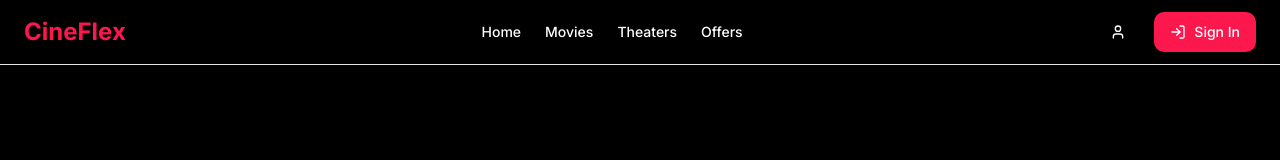
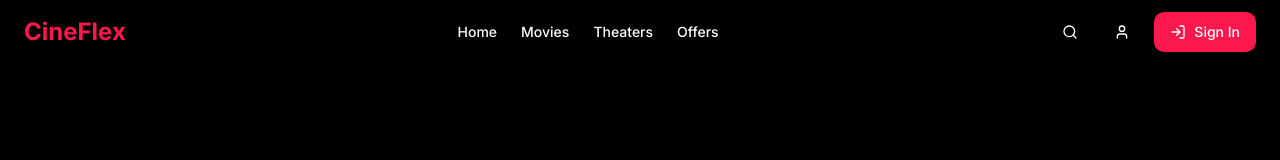
Before and after one commit to Sinchana-kp02/CineFlex, a Next.js app: page /movies/a-quiet-place-day-one in a window 1280 px wide. Shown: the top 160 px of the page. Built offline with nearby package versions, Linux system fonts and the light colour scheme.

Commit message:
nav bar completed

```diff
--- a/app/page.tsx
+++ b/app/page.tsx
@@ -7,7 +7,6 @@ import { Search } from "lucide-react";
 export default function Home() {
   return (
     <main className="flex-1">
-      {/* Featured Movies as Hero Section */}
       <section className="bg-black pt-0">
         <FeaturedMovies />
       </section>
--- a/components/navbar.tsx
+++ b/components/navbar.tsx
@@ -1,29 +1,35 @@
-"use client"
+"use client";
 
-import { useState } from "react"
-import Link from "next/link"
-import { Button } from "@/components/ui/button"
-import { User, Menu, X, LogIn } from "lucide-react"
-import { usePathname } from "next/navigation"
-import { cn } from "@/lib/utils"
+import { useState } from "react";
+import Link from "next/link";
+import { Button } from "@/components/ui/button";
+import { User, Menu, X, LogIn, Search } from "lucide-react";
+import { usePathname } from "next/navigation";
+import { cn } from "@/lib/utils";
+import { Input } from "@/components/ui/input";
 
 export default function Navbar() {
-  const [isMenuOpen, setIsMenuOpen] = useState(false)
-  const pathname = usePathname()
+  const [isMenuOpen, setIsMenuOpen] = useState(false);
+  const [isSearchOpen, setIsSearchOpen] = useState(false);
+  const pathname = usePathname();
 
   const toggleMenu = () => {
-    setIsMenuOpen(!isMenuOpen)
-  }
+    setIsMenuOpen(!isMenuOpen);
+  };
+
+  const toggleSearch = () => {
+    setIsSearchOpen(!isSearchOpen);
+  };
 
   const navLinks = [
     { name: "Home", href: "/" },
     { name: "Movies", href: "/movies" },
     { name: "Theaters", href: "/theaters" },
     { name: "Offers", href: "/offers" },
-  ]
+  ];
 
   return (
-    <header className="sticky top-0 z-50 w-full border-b bg-black/80 backdrop-blur-sm">
+    <header className="sticky top-0 z-50 w-full  bg-black/80 backdrop-blur-sm">
       <div className="container flex h-16 items-center justify-between px-4 md:px-6">
         <div className="flex items-center gap-2">
           <Link href="/" className="flex items-center gap-2">
@@ -39,7 +45,7 @@ export default function Navbar() {
               href={link.href}
               className={cn(
                 "text-sm font-medium transition-colors hover:text-[#FC174D]",
-                pathname === link.href ? "text-[#FC174D]" : "text-white",
+                pathname === link.href ? "text-[#FC174D]" : "text-white"
               )}
             >
               {link.name}
@@ -47,7 +53,37 @@ export default function Navbar() {
           ))}
         </nav>
 
-        <div className="flex items-center gap-4">
+        <div className="flex items-center gap-3">
+          {/* Desktop Search */}
+          <div className="hidden md:flex items-center relative">
+            {isSearchOpen ? (
+              <div className="relative animate-fadeIn">
+                <Search className="absolute left-3 top-1/2 transform -translate-y-1/2 h-4 w-4 text-gray-400" />
+                <Input
+                  placeholder="Search for movies..."
+                  className="pl-10 bg-gray-800 border-zinc-700 text-white placeholder:text-gray-400  h-9 w-[250px]"
+
+                />
+                <button
+                  className="absolute right-2 top-1/2 transform -translate-y-1/2 text-gray-400 hover:text-white"
+                  onClick={toggleSearch}
+                >
+                  <X className="h-4 w-4" />
+                </button>
+              </div>
+            ) : (
+              <Button
+                variant="ghost"
+                size="icon"
+                className="text-white hover:text-[#FC174D] hover:bg-transparent"
+                onClick={toggleSearch}
+              >
+                <Search className="h-5 w-5" />
+                <span className="sr-only">Search</span>
+              </Button>
+            )}
+          </div>
+
           <Button
             variant="ghost"
             size="icon"
@@ -64,6 +100,17 @@ export default function Navbar() {
             </Link>
           </Button>
 
+          {/* Mobile Search Button */}
+          <Button
+            variant="ghost"
+            size="icon"
+            className="md:hidden text-white hover:text-[#FC174D] hover:bg-transparent"
+            onClick={toggleSearch}
+          >
+            <Search className="h-5 w-5" />
+            <span className="sr-only">Search</span>
+          </Button>
+
           {/* Mobile Menu Button */}
           <Button
             variant="ghost"
@@ -71,11 +118,37 @@ export default function Navbar() {
             className="md:hidden text-white hover:text-[#FC174D] hover:bg-transparent"
             onClick={toggleMenu}
           >
-            {isMenuOpen ? <X className="h-6 w-6" /> : <Menu className="h-6 w-6" />}
+            {isMenuOpen ? (
+              <X className="h-6 w-6" />
+            ) : (
+              <Menu className="h-6 w-6" />
+            )}
             <span className="sr-only">Toggle menu</span>
           </Button>
         </div>
       </div>
+
+      {/* Mobile Search Bar */}
+      {isSearchOpen && !isMenuOpen && (
+        <div className="md:hidden border-t border-zinc-800 bg-black/80 backdrop-blur-sm">
+          <div className="container py-3 px-4">
+            <div className="relative w-full">
+              <Search className="absolute left-3 top-1/2 transform -translate-y-1/2 h-4 w-4 text-gray-400" />
+              <Input
+                placeholder="Search for movies..."
+                className="pl-10 bg-zinc-800 border-zinc-700 text-white placeholder:text-gray-400 focus-visible:ring-[#FC174D] h-9 w-full"
+                autoFocus
+              />
+              <button
+                className="absolute right-2 top-1/2 transform -translate-y-1/2 text-gray-400 hover:text-white"
+                onClick={toggleSearch}
+              >
+                <X className="h-4 w-4" />
+              </button>
+            </div>
+          </div>
+        </div>
+      )}
 
       {/* Mobile Menu */}
       {isMenuOpen && (
@@ -87,7 +160,7 @@ export default function Navbar() {
                 href={link.href}
                 className={cn(
                   "text-lg font-medium transition-colors hover:text-[#FC174D]",
-                  pathname === link.href ? "text-[#FC174D]" : "text-white",
+                  pathname === link.href ? "text-[#FC174D]" : "text-white"
                 )}
                 onClick={() => setIsMenuOpen(false)}
               >
@@ -104,5 +177,5 @@ export default function Navbar() {
         </div>
       )}
     </header>
-  )
+  );
 }
```
